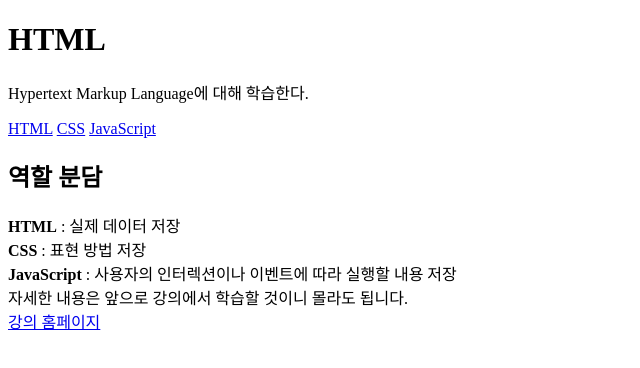
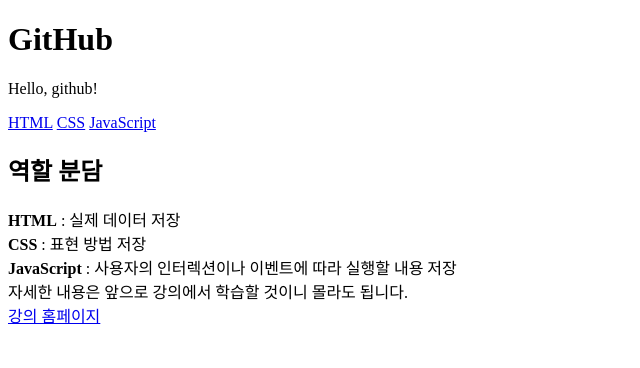
Before and after one commit to dmz1023/web_test, a plain HTML site: page index.html in a window 1280 px wide. Shown: the whole page, without its empty margins (0-640 px from the left). Drawn offline with Linux system fonts and the light colour scheme.

Commit message:
🚧 body 수정

```diff
--- a/index.html
+++ b/index.html
@@ -7,8 +7,8 @@
 	</head>
 	<body>
 		<header>
-			<h1>HTML</h1>
-			<p>Hypertext Markup Language에 대해 학습한다.</p>
+			<h1>GitHub</h1>
+			<p>Hello, github!</p>
 		</header>
 
 		<nav>
```
Also changed, not shown: 1 other file.
